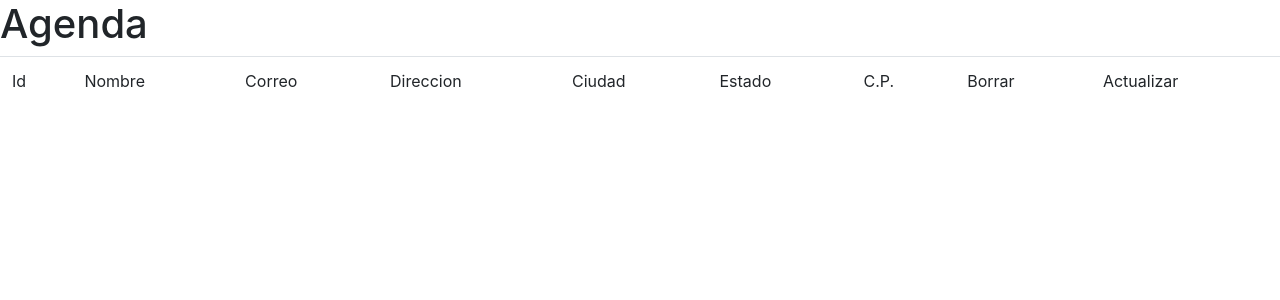
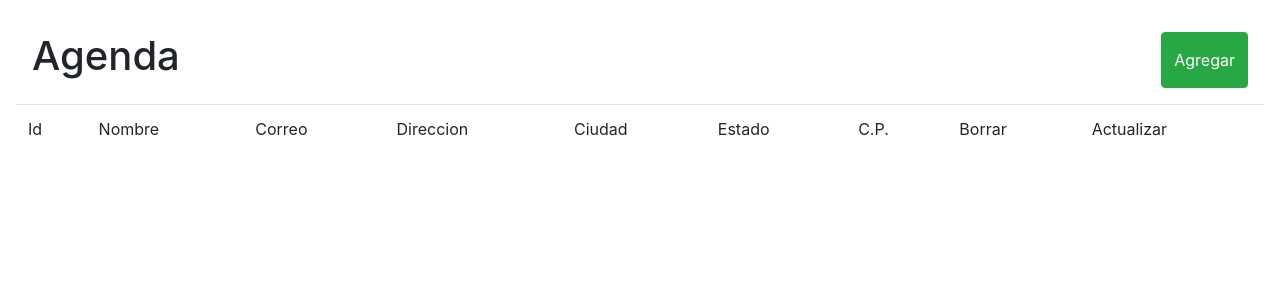
Before and after one commit to Darckman201/agenda, a PHP site: page /Php/Agregar.php in a window 1280 px wide. Shown: the top 300 px of the page. Run offline with PHP 8.4, Linux system fonts and the light colour scheme; data that the repository does not hold is empty.

Commit message:
commit 1

```diff
--- /dev/null
+++ b/Css/Agregar.css
@@ -0,0 +1,6 @@
+body{
+    padding: 1rem;
+}
+.titulo{
+    padding: 1rem;
+}
--- a/Php/Agregar.php
+++ b/Php/Agregar.php
@@ -28,12 +28,15 @@
     <meta name="viewport" content="width=device-width, initial-scale=1.0">
     <link rel="stylesheet" href="https://maxcdn.bootstrapcdn.com/bootstrap/4.0.0/css/bootstrap.min.css"
         integrity="sha384-Gn5384xqQ1aoWXA+058RXPxPg6fy4IWvTNh0E263XmFcJlSAwiGgFAW/dAiS6JXm" crossorigin="anonymous">
+    <link rel="stylesheet" href="../Css/Agregar.css">
     <title>Agenda</title>
 </head>
 
 <body>
-
-    <h1>Agenda</h1>
+    <div class="d-flex flex-row justify-content-between titulo">
+        <h1>Agenda</h1>
+        <button type="button" class="btn btn-success" onclick="salirIndex();">Agregar</button>
+    </div>
     <table class="table">
         <thead>
             <tr>
@@ -82,4 +85,12 @@
     </table>
 </body>
 
+<script type="text/javascript">
+
+    function salirIndex() {
+        window.location.href = "/enero_abril/agenda";
+    }
+
+</script>
+
 </html>
```
Also changed, not shown: index.php (+6 -9 lines).
